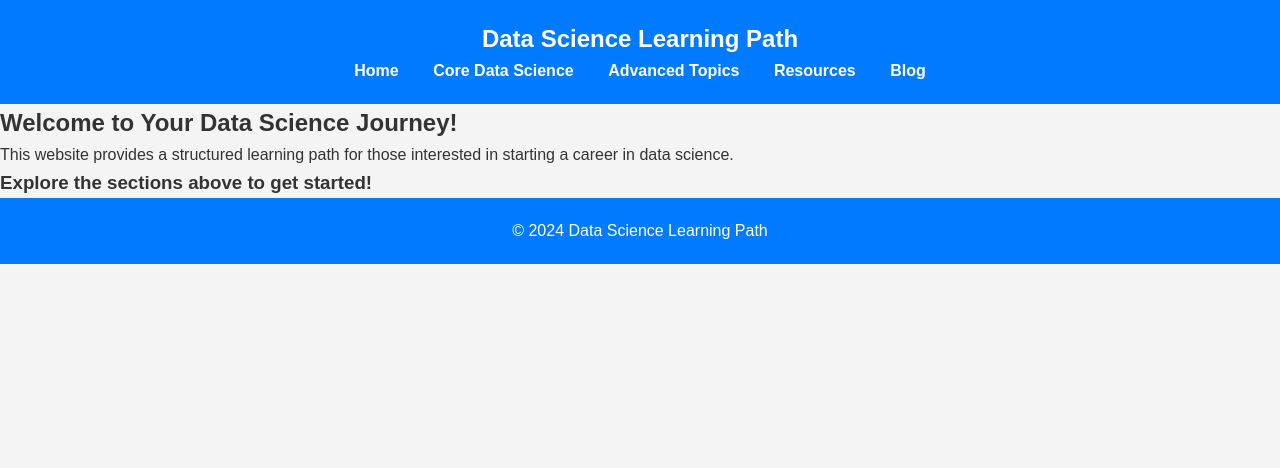
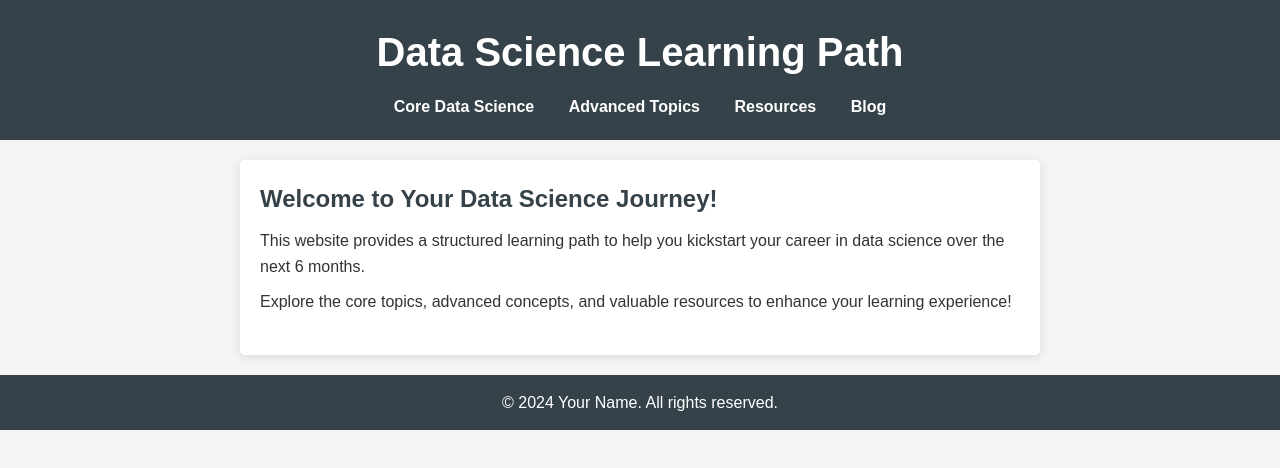
Before and after one commit to BRAT-BRAT/path, a plain HTML site: page index.html in a window 1280 px wide. Drawn offline with Linux system fonts and the light colour scheme.

Commit message:
updating css and html content

```diff
--- a/index.html
+++ b/index.html
@@ -4,30 +4,31 @@
     <meta charset="UTF-8">
     <meta name="viewport" content="width=device-width, initial-scale=1.0">
     <title>Data Science Learning Path</title>
-    <link rel="stylesheet" href="styles.css">
+    <link rel="stylesheet" href="styles.css"> <!-- Ensure this path is correct -->
 </head>
 <body>
     <header>
+        <h1>Data Science Learning Path</h1>
         <nav>
-            <h1>Data Science Learning Path</h1>
             <ul>
-                <li><a href="index.html">Home</a></li>
-                <li><a href="core-data-science.html">Core Data Science</a></li>
-                <li><a href="advanced-topics.html">Advanced Topics</a></li>
-                <li><a href="resources.html">Resources</a></li>
-                <li><a href="blog.html">Blog</a></li>
+                <li><a href="CoreDataScience.html">Core Data Science</a></li>
+                <li><a href="AdvancedTopics.html">Advanced Topics</a></li>
+                <li><a href="Resources.html">Resources</a></li>
+                <li><a href="Blog.html">Blog</a></li>
             </ul>
         </nav>
     </header>
 
-    <div class="container">
-        <h2>Welcome to Your Data Science Journey!</h2>
-        <p>This website provides a structured learning path for those interested in starting a career in data science.</p>
-        <h3>Explore the sections above to get started!</h3>
-    </div>
+    <main>
+        <section>
+            <h2>Welcome to Your Data Science Journey!</h2>
+            <p>This website provides a structured learning path to help you kickstart your career in data science over the next 6 months.</p>
+            <p>Explore the core topics, advanced concepts, and valuable resources to enhance your learning experience!</p>
+        </section>
+    </main>
 
     <footer>
-        <p>&copy; 2024 Data Science Learning Path</p>
+        <p>&copy; 2024 Your Name. All rights reserved.</p>
     </footer>
 </body>
 </html>
--- a/styles.css
+++ b/styles.css
@@ -1,21 +1,29 @@
+/* Basic Reset */
 * {
-    box-sizing: border-box;
     margin: 0;
     padding: 0;
+    box-sizing: border-box;
 }
 
+/* Body Styles */
 body {
-    font-family: Arial, sans-serif;
+    font-family: 'Arial', sans-serif;
     line-height: 1.6;
     background-color: #f4f4f4;
     color: #333;
 }
 
+/* Header Styles */
 header {
-    background: #007BFF;
-    color: #fff;
+    background: #35424a;
+    color: #ffffff;
     padding: 20px 0;
     text-align: center;
+}
+
+header h1 {
+    font-size: 2.5em;
+    margin-bottom: 10px;
 }
 
 nav ul {
@@ -29,7 +37,7 @@ nav ul li {
 }
 
 nav ul li a {
-    color: white;
+    color: #ffffff;
     text-decoration: none;
     font-weight: bold;
 }
@@ -38,23 +46,48 @@ nav ul li a:hover {
     text-decoration: underline;
 }
 
+/* Main Content Styles */
 main {
     padding: 20px;
+    max-width: 800px;
+    margin: 20px auto;
+    background: #ffffff;
+    box-shadow: 0 2px 10px rgba(0, 0, 0, 0.1);
+    border-radius: 5px;
 }
 
 section {
-    background: white;
-    padding: 20px;
-    border-radius: 5px;
-    box-shadow: 0 0 10px rgba(0, 0, 0, 0.1);
+    margin-bottom: 20px;
 }
 
+section h2 {
+    color: #35424a;
+    margin-bottom: 10px;
+}
+
+section p {
+    margin-bottom: 10px;
+}
+
+/* Footer Styles */
 footer {
+    background: #35424a;
+    color: #ffffff;
     text-align: center;
-    padding: 20px 0;
-    background: #007BFF;
-    color: white;
+    padding: 15px 0;
     position: relative;
     bottom: 0;
     width: 100%;
 }
+
+/* Responsive Design */
+@media (max-width: 600px) {
+    nav ul li {
+        display: block;
+        margin: 10px 0;
+    }
+
+    header h1 {
+        font-size: 2em;
+    }
+}
```
